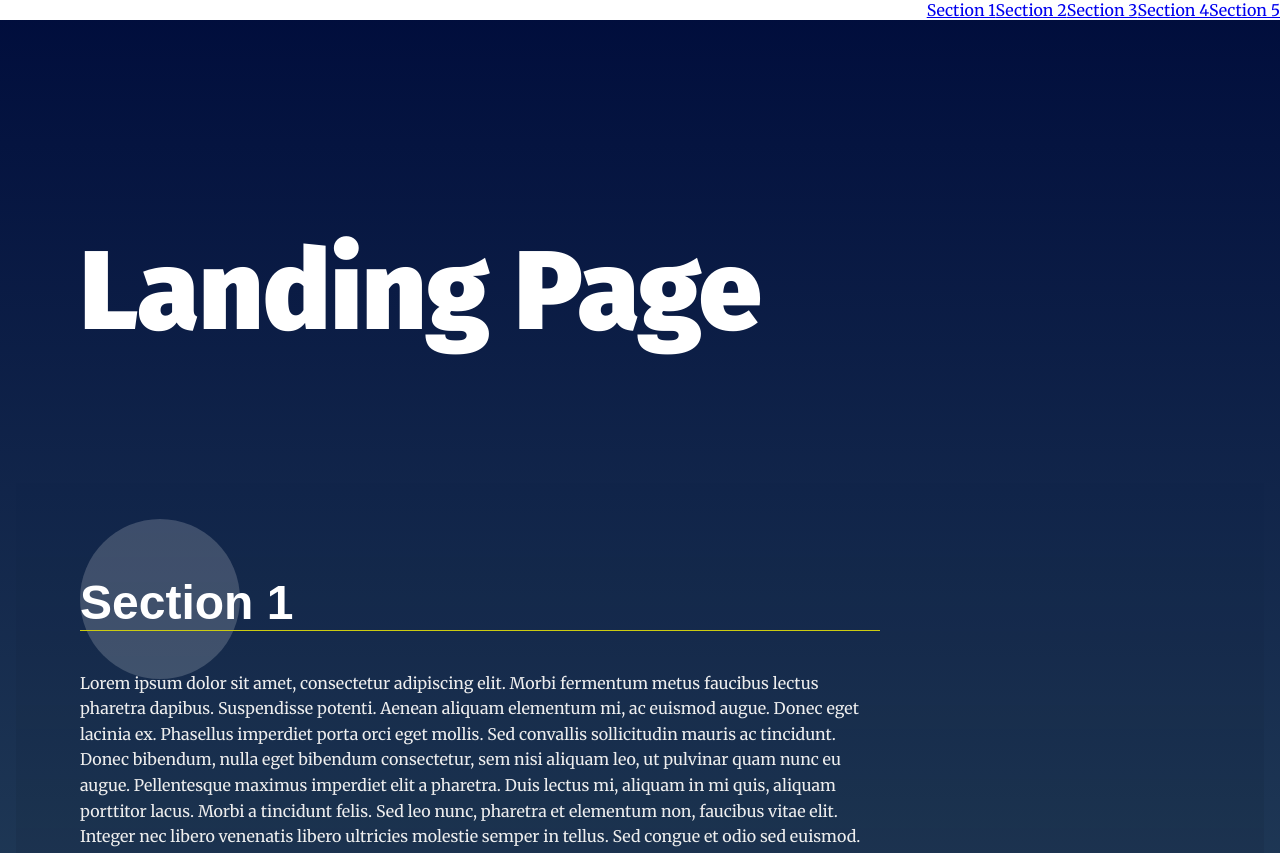
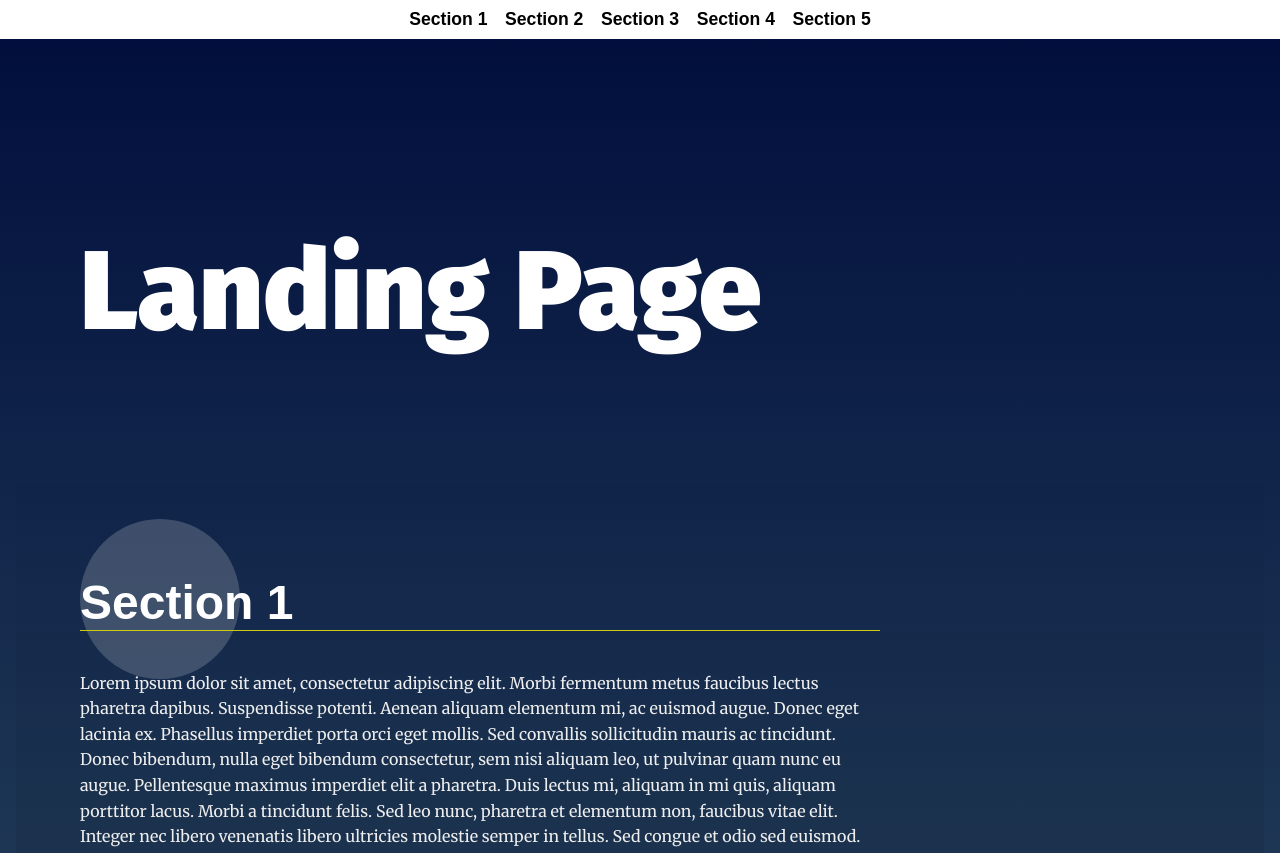
Before and after one commit to blocknroll/landing-page, a plain HTML site: page index.html in a window 1280 px wide. Shown: the top 853 px of the page. Drawn offline with Linux system fonts and the light colour scheme.

Commit message:
style: Update nav styling

```diff
--- a/css/styles.css
+++ b/css/styles.css
@@ -65,9 +65,13 @@ section {
 
 /* Navigation Styles*/
 .navbar__menu ul {
+    display: flex;
+    flex-direction: row;
+    font-family: 'Oxygen', Sans-Serif;
+    font-size: 1.1em;
+    justify-content: center;
+    margin: 0;
     padding-left: 0;
-    margin: 0;
-    text-align: right;
 }
 
 .navbar__menu li {
@@ -76,7 +80,7 @@ section {
 
 .navbar__menu .menu__link {
     display: block;
-    padding: 1em;
+    padding: .5em;
     font-weight: bold;
     text-decoration: none;
     color: #000;
--- a/js/app.js
+++ b/js/app.js
@@ -35,14 +35,14 @@ for (const section of sections) {
 
   // add HTML to li
   newLi.insertAdjacentHTML("afterbegin",
-                           "<a href='#" + section.id +
-                           "'>" + title.innerText + "</a>");
+                           '<a href="#' + section.id + '" class="menu__link">' +
+                           title.innerText + '</a>');
   // add newLi to nav ul
   navbarList.appendChild(newLi);
 }
 
 
-
+// .menu__link
 
 
 
```
Also changed, not shown: index.html (+3 -0 lines).
